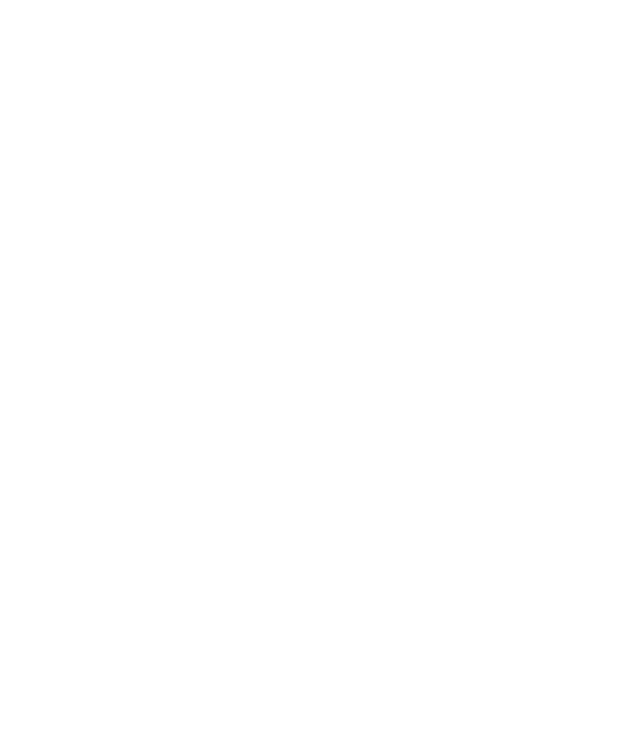
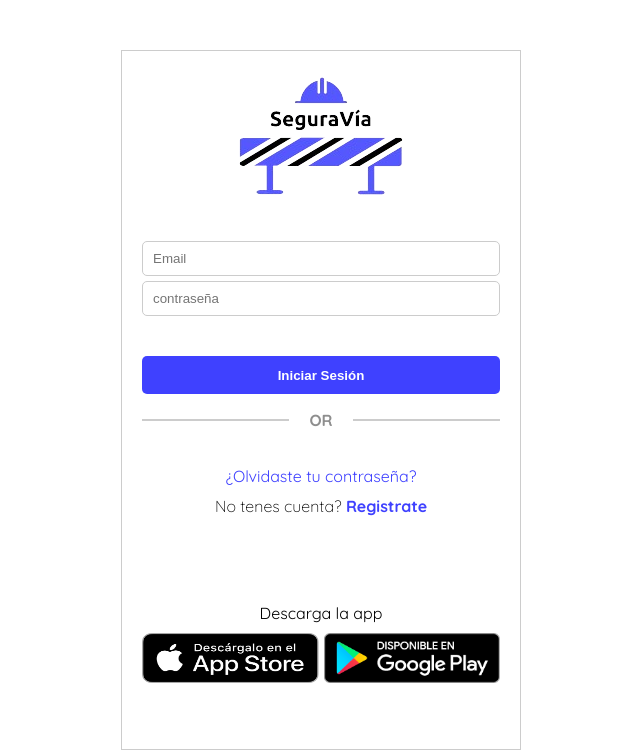
Before and after one commit to Niicoph/SeguraVia, a plain HTML site: page sections/login.html in a window 1280 px wide. Shown: the whole page, without its empty margins (319-959 px from the left). Drawn offline with Linux system fonts and the light colour scheme.

Commit message:
login:after

```diff
--- a/Scripts/login.js
+++ b/Scripts/login.js
@@ -0,0 +1,42 @@
+document.addEventListener('DOMContentLoaded', function() {
+    const formEl = document.getElementById('login-form');
+    const emailEl = document.getElementById('username-i');
+    const passwordEl = document.getElementById('password-i');
+
+    fetch('/data.json')
+    .then(response => {
+        if (!response.ok) {
+            throw new Error("HTTP error " + response.status);
+        }
+        return response.json();
+    })
+    .then(data => {
+        const users = data.Usuarios;
+        formEl.addEventListener('submit', function(event) {
+            // Prevenir el envío del formulario
+            event.preventDefault();
+
+            // Recuperamos los datos del usuario ingresados
+            const password = passwordEl.value;
+            const email = emailEl.value;
+
+            let i = 0;
+            let userFound = false;
+            while (i < users.length && !userFound) {
+                if (users[i].email === email && users[i].password === password) {
+                    userFound = true;
+                }
+                i++;
+            }
+
+            // Guardamos el usuario en el local storage y lo redirigimos a la página principal
+            if (userFound) {
+                localStorage.setItem('user', JSON.stringify(users[i-1]));
+                window.location.href = '/';
+            } else {
+                const error = document.getElementById('error');
+                error.innerHTML = 'Usuario o contraseña incorrectos';
+            }
+        });
+    });
+});
--- a/Styles/login.css
+++ b/Styles/login.css
@@ -0,0 +1,175 @@
+@import url('https://fonts.googleapis.com/css2?family=Raleway:ital,wght@0,100..900;1,100..900&display=swap');
+@import url('https://fonts.googleapis.com/css2?family=Quicksand:wght@300..700&family=Raleway:ital,wght@0,100..900;1,100..900&display=swap');
+
+* {
+    margin: 0;
+    padding: 0;
+    box-sizing: border-box;
+}
+
+body {
+    height: 100vh;
+    width: 100%
+}
+
+body > div {
+    height: 100%;
+    width: 100%;
+    display: flex;
+    flex-direction: column;
+    justify-content: center;
+    align-items: center;
+}
+
+main {
+    display: flex;
+    justify-content: center;
+    align-items: center;
+    flex-direction: column;
+    height: 100%;
+    width: 100%;
+    border: 1px solid #cccccc
+}
+
+header {
+    width: 100%;
+    height: 170px;
+    display: flex;
+    justify-content: center;
+    align-items: center;
+}
+
+section {
+    width: 100%;
+    height: 100%;
+}
+
+section > form {
+    width: 100%;
+    height: 100%;
+    display: flex;
+    justify-content: center;
+    align-items: center;
+    flex-direction: column;
+    padding: 20px;
+}
+
+.input-info {
+    width: 100%;
+    height: 35px;
+    border: 1px solid #cccccc;
+    border-radius: 5px;
+    padding: 10px;
+    color: black;
+}
+
+#username-i {
+    margin-bottom: 5px;
+}
+
+#password-i {
+    margin-bottom: 20px;
+}
+
+section > form > div {
+    margin-top: 10px;
+    width: 100%;
+    height: 15%;
+    display: flex;
+    justify-content: center;
+    align-items: center;
+    gap: 20px;
+    font-weight: 800;
+    font-family: "Quicksand", sans-serif;
+    font-optical-sizing: auto;
+    font-style: normal;
+    color: #8e8e8e;
+}
+
+hr {
+    width: 100%;
+    border: 0.1px solid #cccccc;
+}
+
+a {
+    color: #3f41ff;
+    text-decoration: none;
+    font-weight: 400;
+    font-family: "Quicksand", sans-serif;
+    font-optical-sizing: auto;
+    font-style: normal;
+    margin-top: 30px;
+}
+
+
+button {
+    width: 100%;
+    height: 50px;
+    background-color:#3f41ff;
+    color: white;
+    border: none;
+    border-radius: 5px;
+    cursor: pointer;
+    font-weight: 800;
+}
+
+label {
+    margin-top: 10px;
+    font-weight: 200;
+    font-family: "Quicksand", sans-serif;
+    font-optical-sizing: auto;
+    font-style: normal;
+}
+
+
+label > a {
+    color: #3f41ff;
+    text-decoration: none;
+    font-weight: 900;
+    font-family: "Quicksand", sans-serif;
+    font-optical-sizing: auto;
+    font-style: normal;
+}
+
+
+footer {
+    width: 100%;
+    height: 65%;
+    display: flex;
+    flex-direction: column;
+    justify-content: center;
+    align-items: center;
+    padding: 20px;
+    gap: 10px;
+}
+
+footer > p {
+    text-decoration: none;
+    font-weight: 400;
+    font-family: "Quicksand", sans-serif;
+    font-optical-sizing: auto;
+    font-style: normal;
+}
+
+footer > div {
+    display: flex;
+    justify-content: center;
+    align-items: center;
+    gap: 5px;
+    width: 100%;
+    height: fit-content;
+}
+
+div > img {
+    width: 100%;
+    height: 50px;
+}
+
+#error {
+    color: red;
+    font-weight: 500;
+    font-family: "Quicksand", sans-serif;
+    font-optical-sizing: auto;
+    font-style: normal;
+    margin-bottom: 10px;
+}
--- a/Styles/media-queries.css
+++ b/Styles/media-queries.css
@@ -1,15 +1,34 @@
 
 /* Tablet display design ranging from 601×962 to 1280×800 */
 /* desde 600px hasta 1280 mostrar x */
+
+/* parte de un test de media queries */
+@media screen and (min-width: 0px) and (max-width: 300px){
+    #login-main {
+        width: 300px;
+        height: 100%
+    }
+}
+
+
 @media screen and (min-width: 600px) and (max-width: 1280px) {
     .slider-container {
        width: 80%;
     }
+    #login-main {
+        width: 400px;
+        height: 80%;
+    }
+
 }
 
 /* Designs ranging from 1280×720 to 1920×1080 for desktop monitors */
 /* desde 1280px hasta 1920px mostrar x */
 @media screen and (min-width: 1280px) and (max-width: 1920px) {
+    #login-main {
+        width: 400px;
+        height: 700px;
+    }
     .slider-container > div > h1 {
         font-size: 4em;
     }
--- a/data.json
+++ b/data.json
@@ -3,8 +3,8 @@
         {
             "id" : 1,
             "titulo" : "Accidente de tránsito 1",
-            "fecha" : "2024-06-12",
-            "hora" : "4:00 PM",
+            "fecha" : "2024-06-13",
+            "hora" : "12:00 PM",
             "hora_publicacion": "10:00 AM",
             "direccion" : "Av.Roca 2994",
             "likes" : 200,
@@ -15,9 +15,9 @@
     "Cortes" : [
         {
             "id" : 1,
-            "titulo" : "Corte por manifestacion 1",
-            "fecha" : "2024-06-12",
-            "hora" : "4:00 PM",
+            "titulo" : "Corte por manifestacion ",
+            "fecha" : "2024-06-13",
+            "hora" : "12:00 PM",
             "hora_publicacion": "12:00 AM",
             "direccion" : "Av.Roca 2994",
             "likes" : 200,
--- a/sections/login.html
+++ b/sections/login.html
@@ -5,9 +5,38 @@
     <meta name="viewport" content="width=device-width, initial-scale=1.0">
     <title>SeguraVía</title>
     <link rel="stylesheet" href="/Styles/login.css">
+    <link rel="stylesheet" href="/Styles/media-queries.css">
     <script src="/Scripts/login.js"></script>
 </head>
 <body>
-
+    <div>
+        <main id="login-main">
+            <header>
+                <img src="../Images/Logo.png" alt="logo">
+            </header>
+            <section>
+                <form action="" id="login-form">
+                    <input type="email" name="" id="username-i" class="input-info" placeholder="Email">
+                    <input type="password" name="" id="password-i" class="input-info" placeholder="contraseña">
+                    <label for="" id="error"></label>
+                    <button type="submit">Iniciar Sesión</button>
+                    <div>
+                        <hr>
+                        <p>OR</p>
+                        <hr>
+                    </div>
+                    <a href=""> ¿Olvidaste tu contraseña? </a>
+                    <label for="">No tenes cuenta? <a href="">Registrate</a></label>
+                </form>
+            </section>
+            <footer>
+                <p>Descarga la app</p>
+                <div>
+                    <img src="/Images/appStore.png" alt="appStore">
+                    <img src="/Images/google.png" alt="googlePlay">
+                </div>
+            </footer>
+        </main>
+    </div>
 </body>
 </html>
```
Also changed, not shown: scripts.js (+8 -1 lines), Images/appStore.png (added), Images/google.png (added), info.txt.
